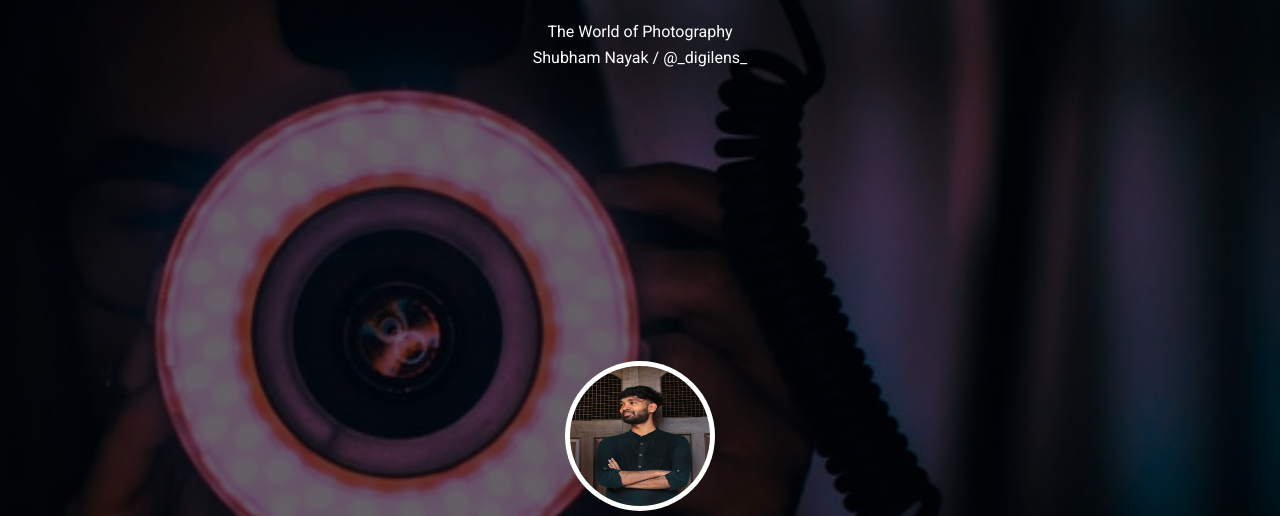
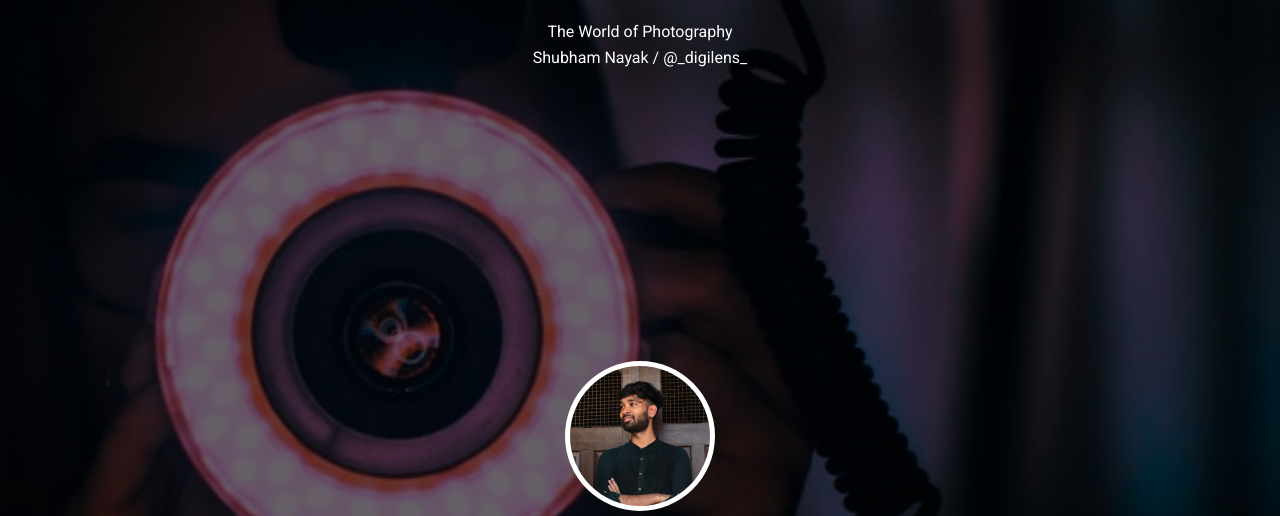
Before and after one commit to ShubhamNayak14/digilens, a plain HTML site: page index.html in a window 1280 px wide. Shown: the part 439-955 px from the top of the page. Drawn offline with Linux system fonts and the light colour scheme; a script that the page names is missing.

Commit message:
Update index.html

```diff
--- a/index.html
+++ b/index.html
@@ -47,7 +47,7 @@
         <div class="container about">
             <div class="about-content">
                 <div class="about-img flex">
-                    <img src="./IMG_7704.JPG" alt="photographer img">
+                    <img src="./simplelightbox-master/IMG_7704.JPG" alt="photographer img">
                 </div>
                 <h2>Shubham Nayak </h2>
                 <h3>Photographer </h3>
```
